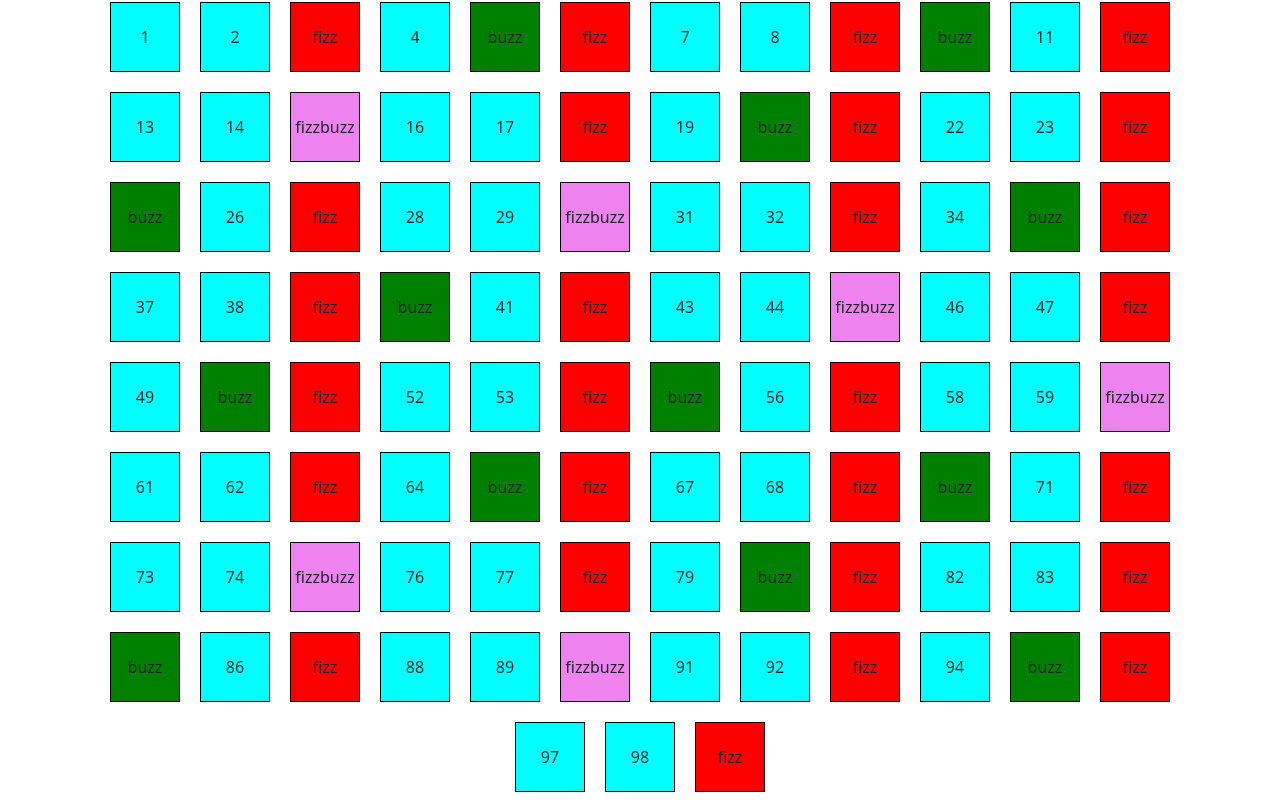
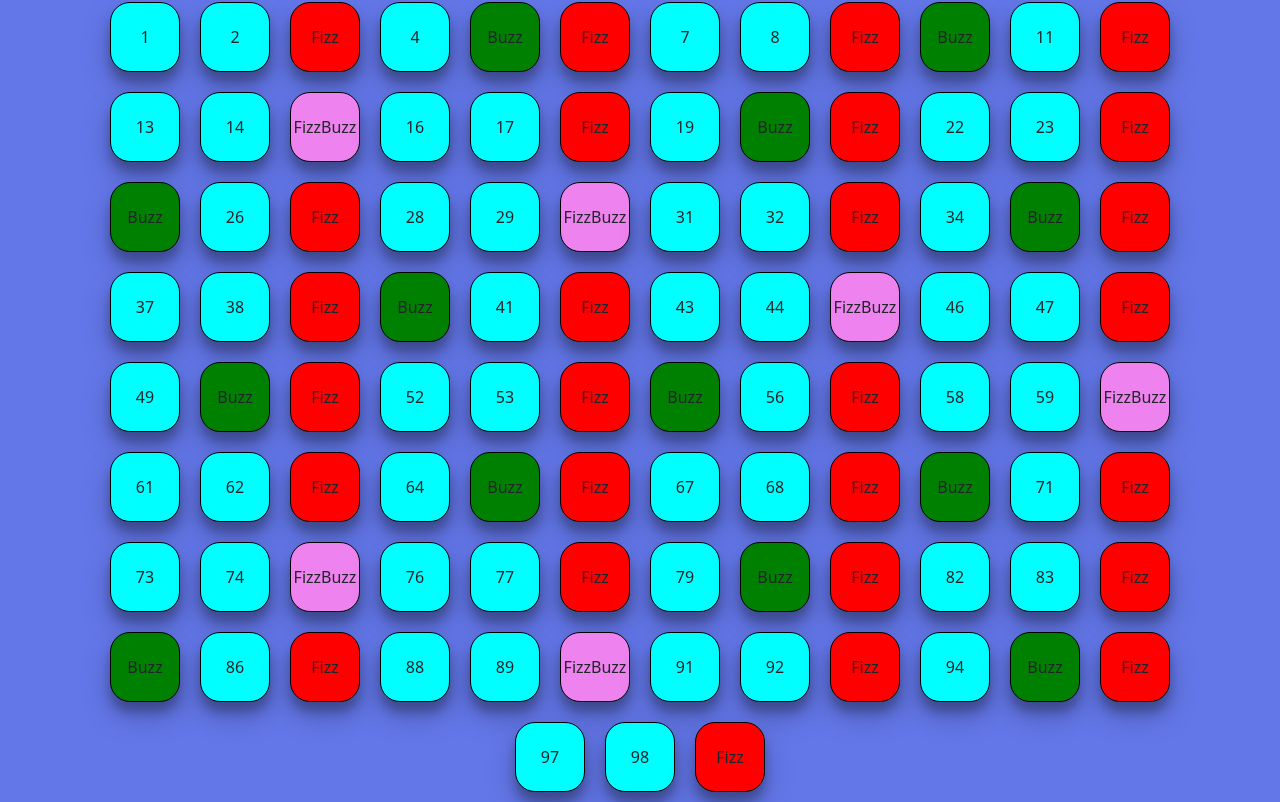
Before and after one commit to Alessandro-Moroni/js-fizzbuzz, a plain HTML site: page index.html in a window 1280 px wide. Shown: the part 64-866 px from the top of the page. Drawn offline with nearby package versions, Linux system fonts and the light colour scheme.

Commit message:
[fix]decoration

```diff
--- a/css/style.css
+++ b/css/style.css
@@ -1,3 +1,7 @@
+.back{
+  background-color: rgb(99, 119, 233);
+}
+
 .box{
   height: 70px;
   width: 70px;
@@ -7,6 +11,8 @@
   margin: 10px;
   border: 1px solid black;
   background-color: aqua;
+  border-radius: 20px;
+  box-shadow: rgba(0, 0, 0, 0.25) 0px 14px 28px, rgba(0, 0, 0, 0.22) 0px 10px 10px;
 }
 
 .tre-cinque{
--- a/index.html
+++ b/index.html
@@ -9,13 +9,14 @@
   <link href="https://cdn.jsdelivr.net/npm/bootstrap@5.3.2/dist/css/bootstrap.min.css" rel="stylesheet" integrity="sha384-T3c6CoIi6uLrA9TneNEoa7RxnatzjcDSCmG1MXxSR1GAsXEV/Dwwykc2MPK8M2HN" crossorigin="anonymous">
 </head>
 <body>
+  <div class="back">
+    <h1 class="text-center ">FizzBuzzDOM</h1>
+    <div id="cont-quadrato" class="container d-flex flex-wrap justify-content-center">
 
-  <h1 class="text-center ">FizzBuzzDOM</h1>
-  <div id="cont-quadrato" class="container d-flex flex-wrap justify-content-center">
+      <!-- <div class="box"></div> -->
 
-    <!-- <div class="box"></div> -->
-
+    </div>
+    <script src="js/script.js"></script>
   </div>
-  <script src="js/script.js"></script>
 </body>
 </html>
--- a/js/script.js
+++ b/js/script.js
@@ -6,15 +6,15 @@ for(let i = 1; i < 100; i++){
 
   if((!(i % 3)) && (!(i % 5))) {
     box.classList.add('tre-cinque');
-    box.innerHTML = 'fizzbuzz';
+    box.innerHTML = 'FizzBuzz';
 
   }else if(!(i % 3)) {
     box.classList.add('tre');
-    box.innerHTML = 'fizz';
+    box.innerHTML = 'Fizz';
 
   }else if(!(i % 5)) {
     box.classList.add('cinque');
-    box.innerHTML = 'buzz';
+    box.innerHTML = 'Buzz';
 
   }else{
     box.innerHTML = i;
```
